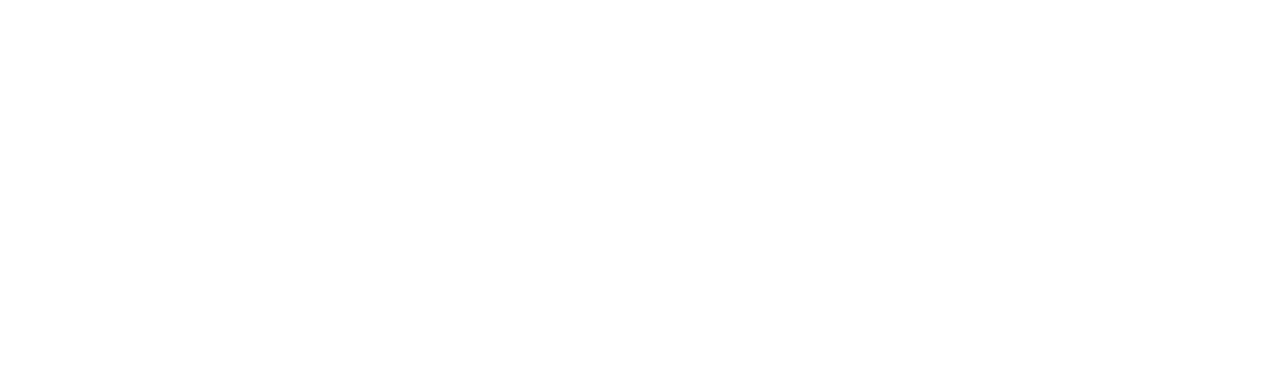
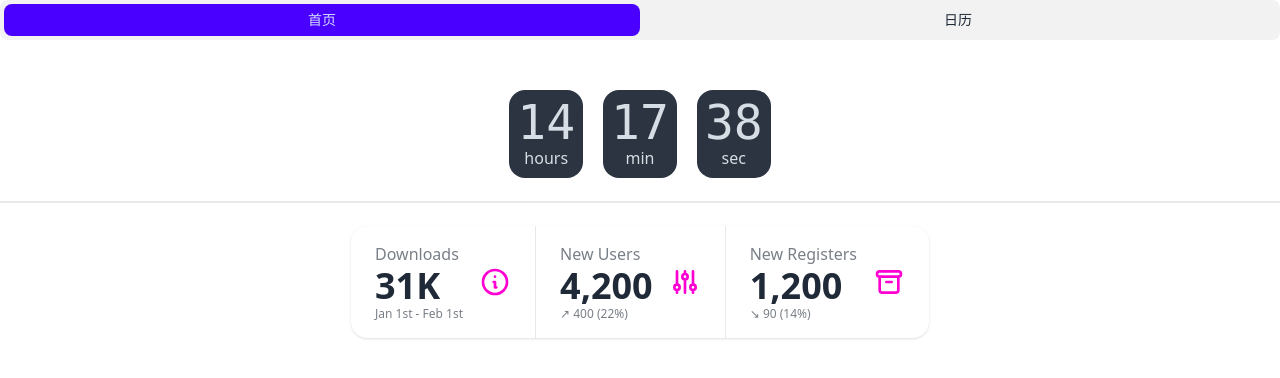
Before and after one commit to li-code01/hw-pro, a Vue app: page /welcomeIndex in a window 1280 px wide. Before the commit this address had no page. Shown: the top 378 px of the page. Built offline with nearby package versions, Linux system fonts and the light colour scheme.

Commit message:
feat: 页面添加内容

```diff
--- a/package.json
+++ b/package.json
@@ -13,6 +13,7 @@
   },
   "dependencies": {
     "axios": "^1.6.2",
+    "dayjs": "^1.11.10",
     "vue": "^3.3.4",
     "vue-router": "^4.2.5"
   },
--- a/src/router/index.ts
+++ b/src/router/index.ts
@@ -3,6 +3,11 @@
 const router = createRouter({
   history: createWebHistory((import.meta as any).env.BASE_URL),
   routes: [
+    {
+      path: '/',
+      name: 'home',
+      redirect: '/login'
+    },
     {
       path: '/login',
       name: 'login',
@@ -17,6 +22,11 @@
           path: '/welcomeTable',
           name: 'welcome-table',
           component: () => import('../views/welcomeTable/welcomeTable.vue')
+        },
+        {
+          path: '/welcomeIndex',
+          name: 'welcome-index',
+          component: () => import('../views/welcomeIndex/welcomeIndex.vue')
         }
       ]
     }
--- a/src/views/login/login.vue
+++ b/src/views/login/login.vue
@@ -44,9 +44,11 @@
 const name = ref('')
 const pass = ref('')
 const welcome = async () => {
-    console.log('route', router);
+  if (pass.value === '123456') {
     const res = await service.get('/welcome')
     router.push('/welcome')
+  }
+  console.log('route', router)
 }
 </script>
 
--- a/src/views/welcome/welcome.vue
+++ b/src/views/welcome/welcome.vue
@@ -1,6 +1,6 @@
 <template>
   <div role="tablist" class="tabs tabs-boxed">
-    <a role="tab" class="tab" :class="tabskey === 1 ? 'tab-active' : ''" @click="selectTabs(1, 'welcome')">首页</a>
+    <a role="tab" class="tab" :class="tabskey === 1 ? 'tab-active' : ''" @click="selectTabs(1, 'welcomeIndex')">首页</a>
     <a role="tab" class="tab" :class="tabskey === 2 ? 'tab-active' : ''" @click="selectTabs(2, 'welcomeTable')">日历</a>
   </div>
   <router-view></router-view>
--- /dev/null
+++ b/src/views/welcomeIndex/welcomeIndex.vue
@@ -0,0 +1,112 @@
+import { get } from 'http'; import { get } from 'http';
+<template>
+  <div class="flex justify-center" style="margin-top: 50px">
+    <div class="grid grid-flow-col gap-5 text-center auto-cols-max">
+      <div class="flex flex-col p-2 bg-neutral rounded-box text-neutral-content">
+        <span class="countdown font-mono text-5xl">
+          <span :style="'--value: ' + hour"></span>
+        </span>
+        hours
+      </div>
+      <div class="flex flex-col p-2 bg-neutral rounded-box text-neutral-content">
+        <span class="countdown font-mono text-5xl">
+          <span :style="'--value: ' + min"></span>
+        </span>
+        min
+      </div>
+      <div class="flex flex-col p-2 bg-neutral rounded-box text-neutral-content">
+        <span class="countdown font-mono text-5xl">
+          <span :style="'--value: ' + sec"></span>
+        </span>
+        sec
+      </div>
+    </div>
+  </div>
+  <div class="divider"></div>
+  <div class="flex justify-center">
+    <div class="stats shadow">
+      <div class="stat">
+        <div class="stat-figure text-secondary">
+          <svg
+            xmlns="http://www.w3.org/2000/svg"
+            fill="none"
+            viewBox="0 0 24 24"
+            class="inline-block w-8 h-8 stroke-current"
+          >
+            <path
+              stroke-linecap="round"
+              stroke-linejoin="round"
+              stroke-width="2"
+              d="M13 16h-1v-4h-1m1-4h.01M21 12a9 9 0 11-18 0 9 9 0 0118 0z"
+            ></path>
+          </svg>
+        </div>
+        <div class="stat-title">Downloads</div>
+        <div class="stat-value">31K</div>
+        <div class="stat-desc">Jan 1st - Feb 1st</div>
+      </div>
+
+      <div class="stat">
+        <div class="stat-figure text-secondary">
+          <svg
+            xmlns="http://www.w3.org/2000/svg"
+            fill="none"
+            viewBox="0 0 24 24"
+            class="inline-block w-8 h-8 stroke-current"
+          >
+            <path
+              stroke-linecap="round"
+              stroke-linejoin="round"
+              stroke-width="2"
+              d="M12 6V4m0 2a2 2 0 100 4m0-4a2 2 0 110 4m-6 8a2 2 0 100-4m0 4a2 2 0 110-4m0 4v2m0-6V4m6 6v10m6-2a2 2 0 100-4m0 4a2 2 0 110-4m0 4v2m0-6V4"
+            ></path>
+          </svg>
+        </div>
+        <div class="stat-title">New Users</div>
+        <div class="stat-value">4,200</div>
+        <div class="stat-desc">↗︎ 400 (22%)</div>
+      </div>
+
+      <div class="stat">
+        <div class="stat-figure text-secondary">
+          <svg
+            xmlns="http://www.w3.org/2000/svg"
+            fill="none"
+            viewBox="0 0 24 24"
+            class="inline-block w-8 h-8 stroke-current"
+          >
+            <path
+              stroke-linecap="round"
+              stroke-linejoin="round"
+              stroke-width="2"
+              d="M5 8h14M5 8a2 2 0 110-4h14a2 2 0 110 4M5 8v10a2 2 0 002 2h10a2 2 0 002-2V8m-9 4h4"
+            ></path>
+          </svg>
+        </div>
+        <div class="stat-title">New Registers</div>
+        <div class="stat-value">1,200</div>
+        <div class="stat-desc">↘︎ 90 (14%)</div>
+      </div>
+    </div>
+  </div>
+</template>
+
+<script setup>
+import { ref } from 'vue'
+import dayjs from 'dayjs'
+const sec = ref(dayjs().get('second'))
+const min = ref(dayjs().get('minute'))
+const hour = ref(dayjs().get('hour'))
+// 实现一个时分秒倒计时
+setInterval(() => {
+  sec.value++
+  if (sec.value === 60) {
+    min.value++
+    sec.value = 0
+  }
+  if (min.value === 60) {
+    hour.value++
+    min.value = 0
+  }
+}, 1000)
+</script>
```
Also changed, not shown: 1 other file (tests, documents, lock files or other folders). Lines whose indentation alone changed are shown as unchanged.
